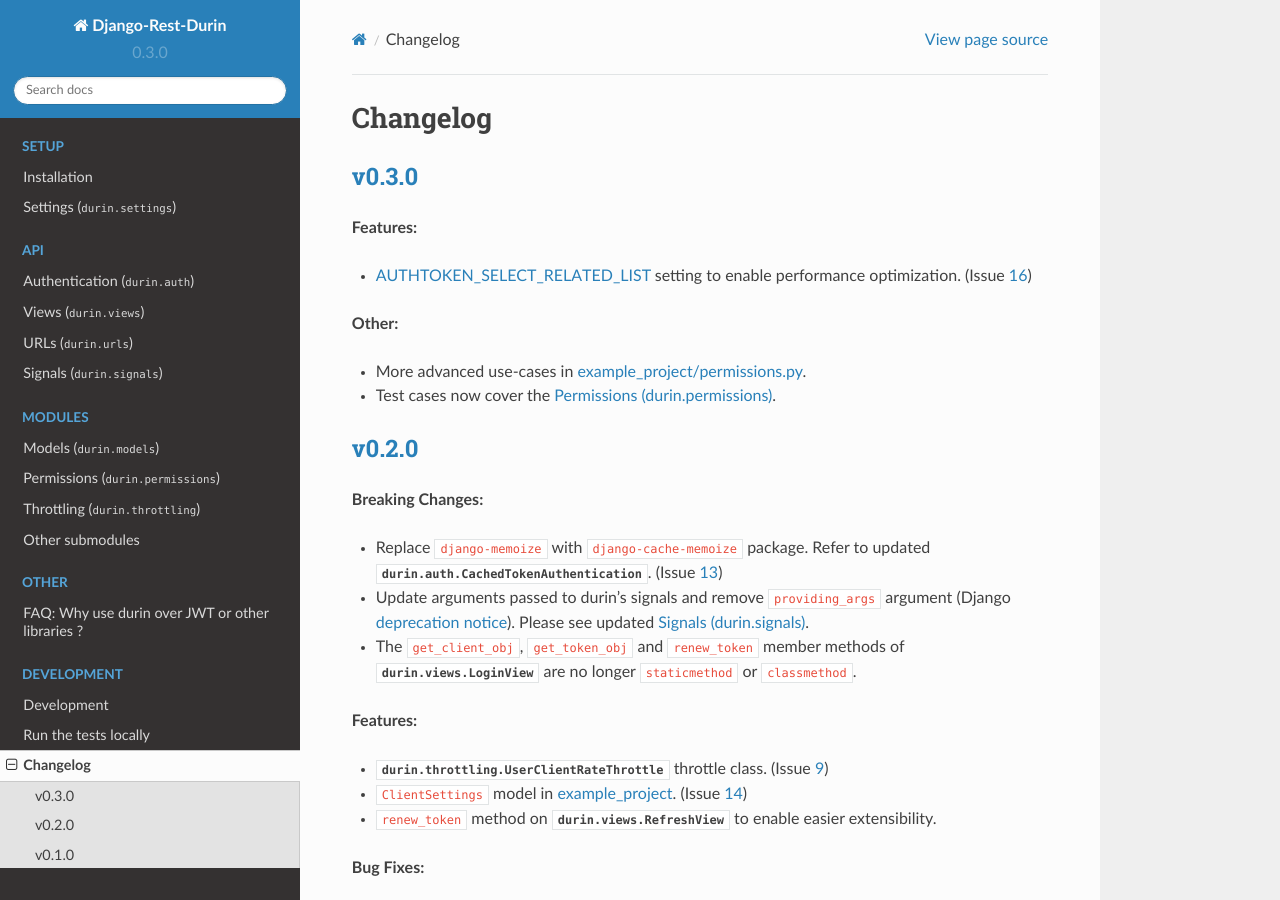
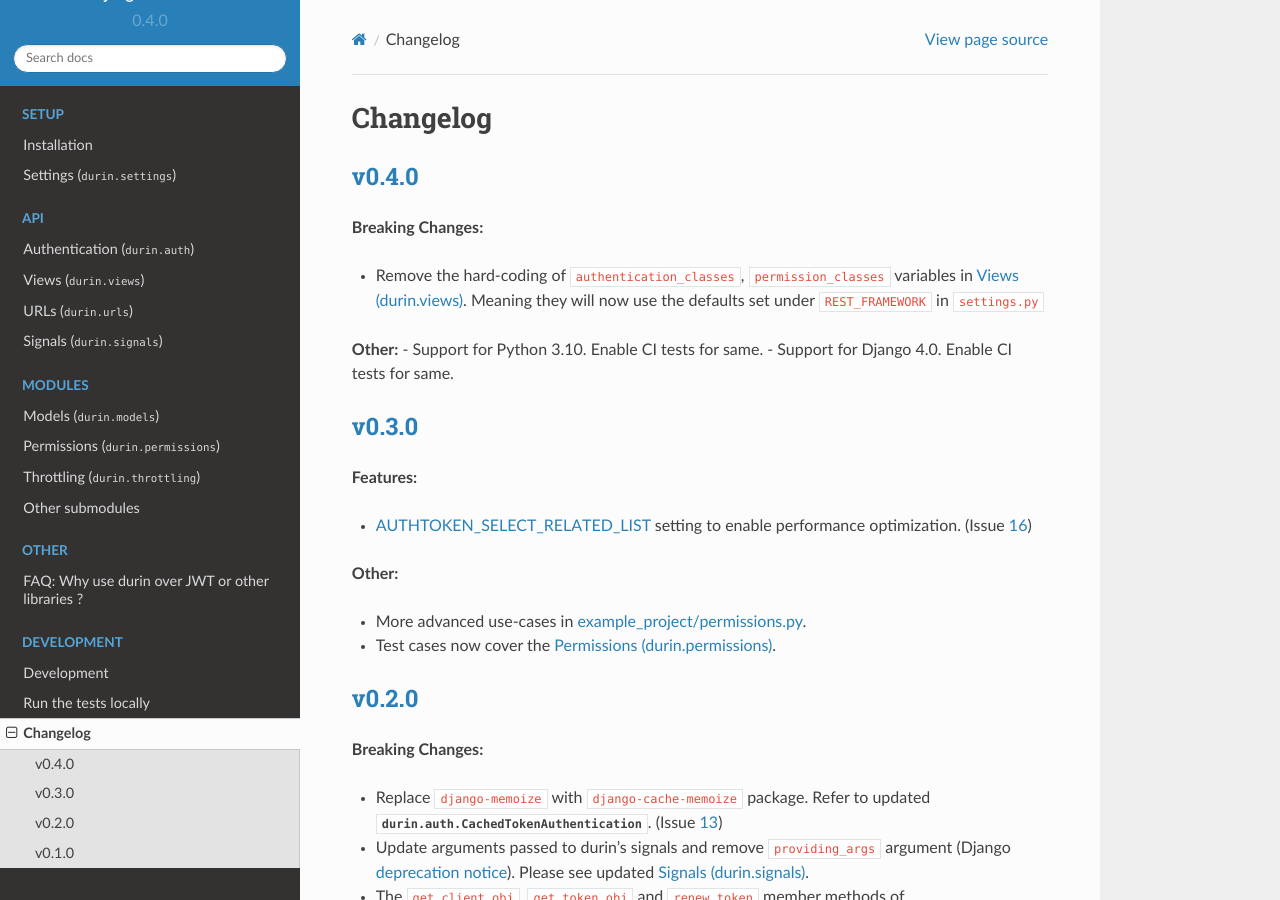
Before and after one commit to eshaan7/django-rest-durin, a Sphinx documentation site: the page built from docs/source/changelog.rst, in a window 1280 px wide and 900 px high. Built offline with Sphinx 7.4.7 and the Read the Docs theme 2.0.0, drawn with Linux system fonts in a browser that asks for light colours.

Commit message:
Release: v0.4.0

```diff
--- a/docs/source/changelog.rst
+++ b/docs/source/changelog.rst
@@ -1,5 +1,18 @@
 Changelog
 ============
+
+
+`v0.4.0 <https://github.com/eshaan7/django-rest-durin/releases/tag/v0.4.0>`__
+--------------------------------------------------------------------------------
+
+**Breaking Changes:**
+
+- Remove the hard-coding of ``authentication_classes``, ``permission_classes`` variables in :doc:`views`.
+  Meaning they will now use the defaults set under ``REST_FRAMEWORK`` in ``settings.py``
+
+**Other:**
+- Support for Python 3.10. Enable CI tests for same.
+- Support for Django 4.0. Enable CI tests for same.
 
 
 `v0.3.0 <https://github.com/eshaan7/django-rest-durin/releases/tag/v0.3.0>`__
--- a/docs/source/conf.py
+++ b/docs/source/conf.py
@@ -31,9 +31,9 @@
 copyright = "2020, Eshaan Bansal"
 author = "Eshaan Bansal"
 
-version = "0.3.0"
+version = "0.4.0"
 # The full version, including alpha/beta/rc tags
-release = "v0.3.0"
+release = "v0.4.0"
 
 
 # -- General configuration ---------------------------------------------------
--- a/setup.py
+++ b/setup.py
@@ -19,7 +19,7 @@
 setup(
     name="django-rest-durin",
     url=GITHUB_URL,
-    version="0.3.0",
+    version="0.4.0",
     license="MIT",
     description="""
     Per API client token authentication Module for django rest framework.
```
